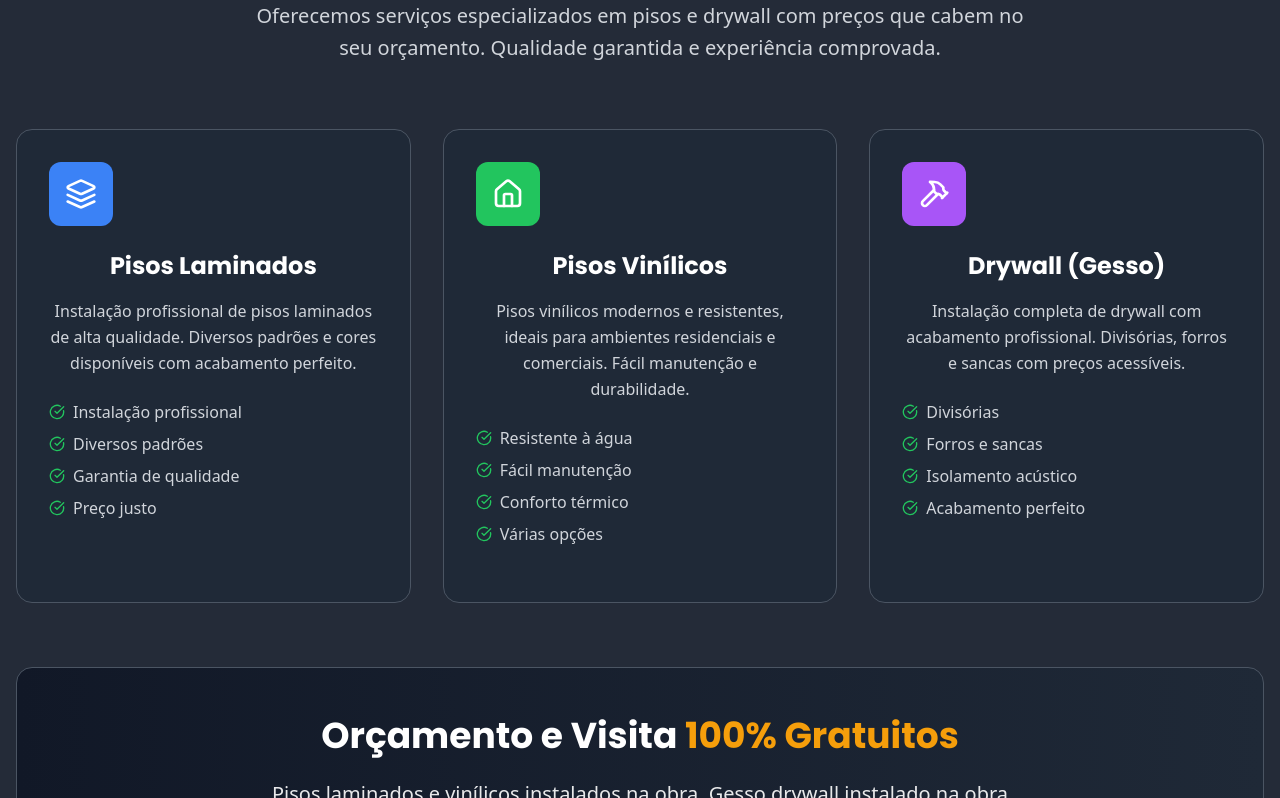
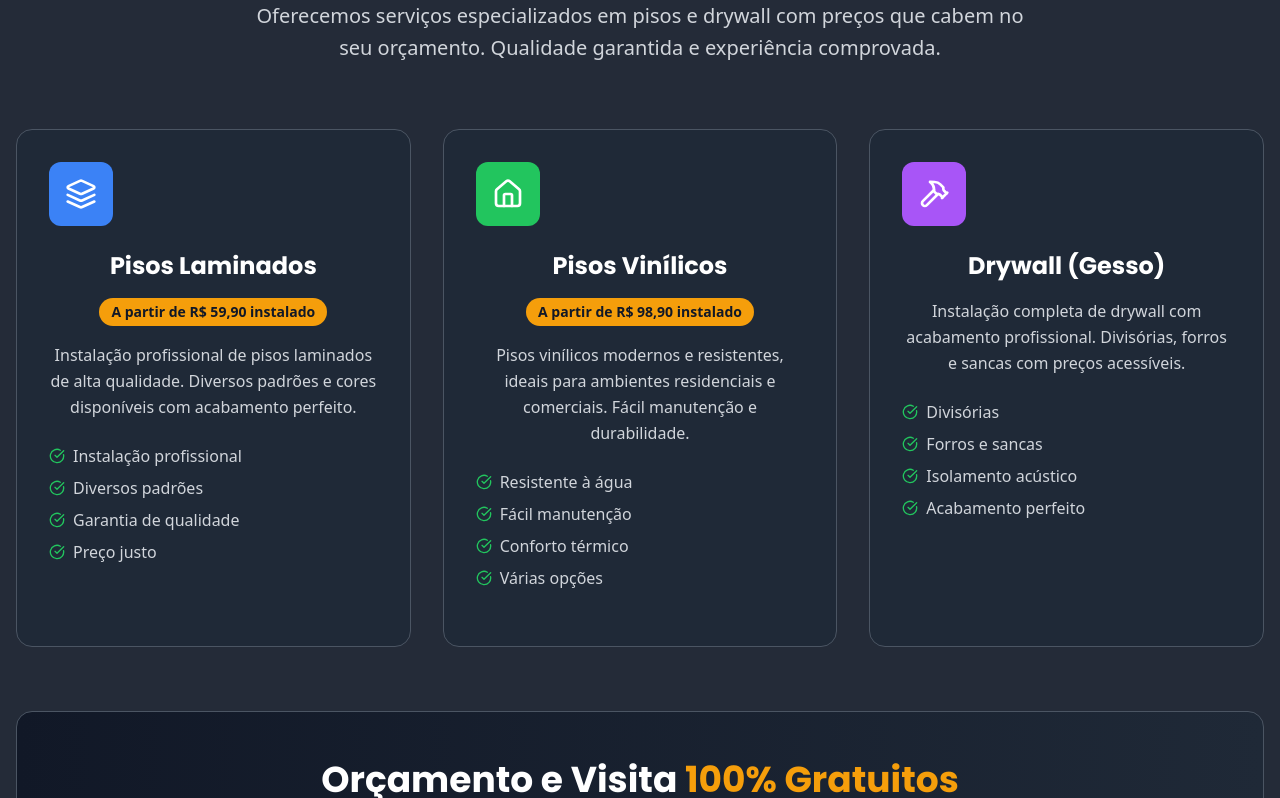
Before and after one commit to DevZipMateus/dicerto-acabamentos, a React (Vite) app: page / in a window 1280 px wide. Shown: the part 2310-3108 px from the top of the page. Built offline with nearby package versions, Linux system fonts and the light colour scheme.

Commit message:
Add pricing information to ServicesSection
Added pricing details for laminate and vinyl flooring to the ServicesSection component.

```diff
--- a/src/components/ServicesSection.tsx
+++ b/src/components/ServicesSection.tsx
@@ -7,14 +7,16 @@ const services = [
     description: "Instalação profissional de pisos laminados de alta qualidade. Diversos padrões e cores disponíveis com acabamento perfeito.",
     icon: Layers,
     features: ["Instalação profissional", "Diversos padrões", "Garantia de qualidade", "Preço justo"],
-    color: "bg-blue-500"
+    color: "bg-blue-500",
+    price: "A partir de R$ 59,90 instalado"
   },
   {
     title: "Pisos Vinílicos",
     description: "Pisos vinílicos modernos e resistentes, ideais para ambientes residenciais e comerciais. Fácil manutenção e durabilidade.",
     icon: Home,
     features: ["Resistente à água", "Fácil manutenção", "Conforto térmico", "Várias opções"],
-    color: "bg-green-500"
+    color: "bg-green-500",
+    price: "A partir de R$ 98,90 instalado"
   },
   {
     title: "Drywall (Gesso)",
@@ -50,6 +52,15 @@ const ServicesSection = () => {
               </div>
 
               <h3 className="text-2xl font-bold text-white mb-4">{service.title}</h3>
+
+              {service.price && (
+                <div className="mb-4">
+                  <span className="inline-block px-3 py-1 bg-yellow-500 text-gray-900 rounded-full text-sm font-semibold">
+                    {service.price}
+                  </span>
+                </div>
+              )}
+
               <p className="text-gray-300 mb-6 leading-relaxed">{service.description}</p>
 
               <ul className="space-y-2 mb-6">
```
